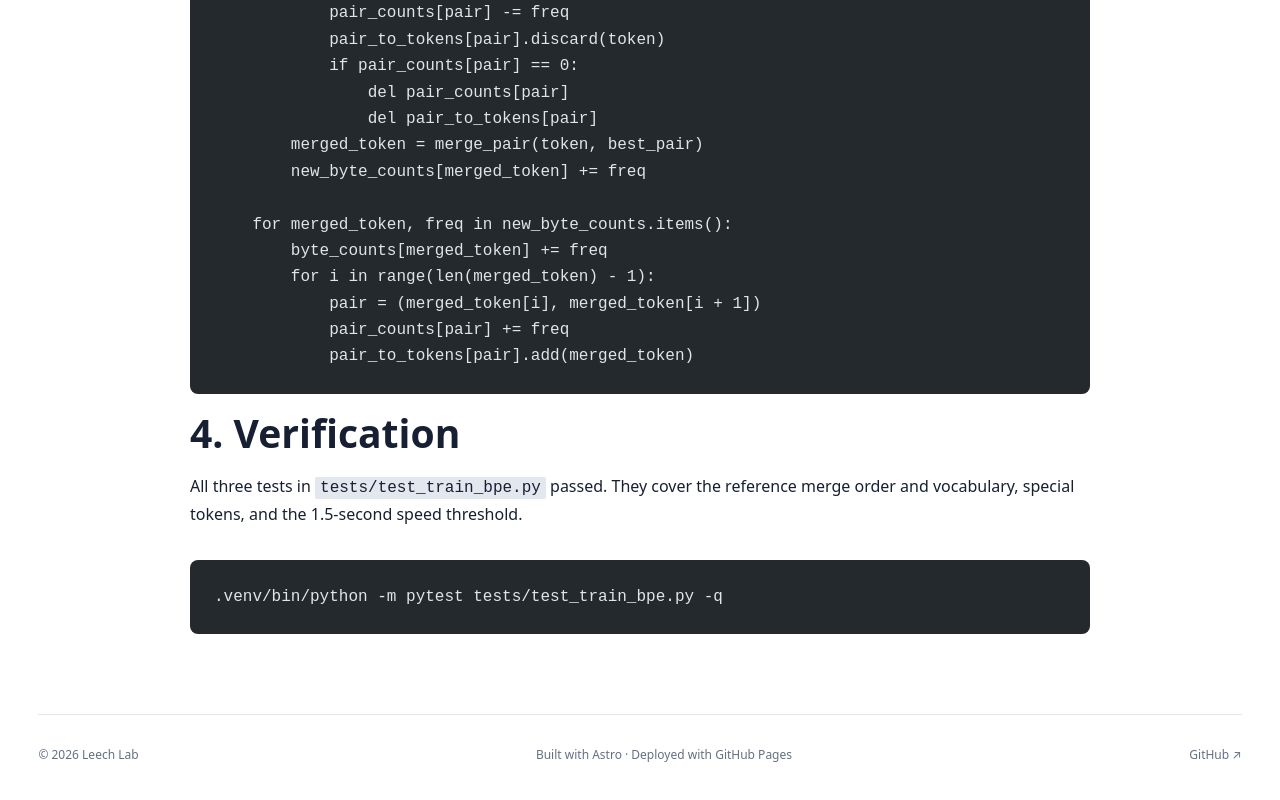
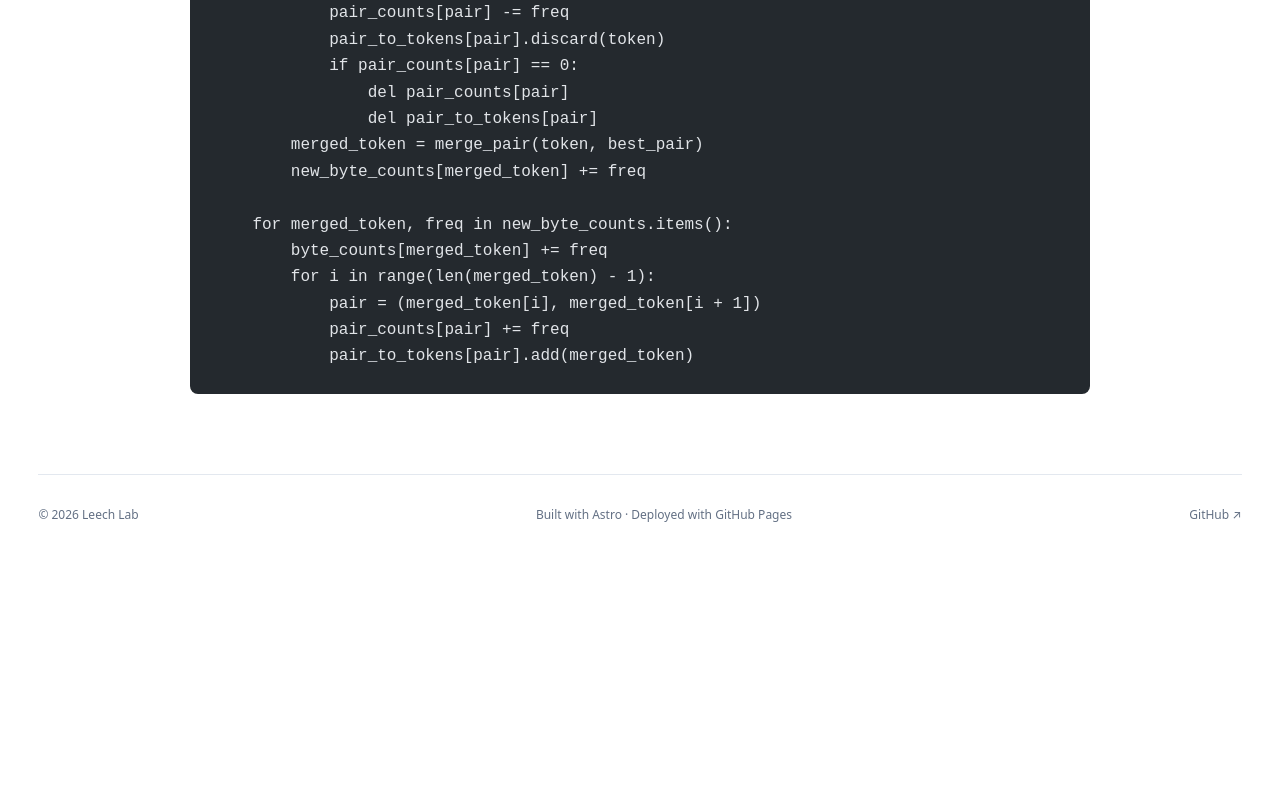
Before and after one commit to j22868706/leechlab, an Astro site: page /blog/bpe_optimization_notes in a window 1280 px wide. Shown: the part 3830-4630 px from the top of the page. After the commit the page ends 4400 px from the top, so only its background shows below. Built offline with nearby package versions, Linux system fonts and the light colour scheme; Astro itself is replaced by a stand-in of ours; code samples lack their colours.

Commit message:
Remove verification section from BPE notes

````diff
--- a/src/content/blog/bpe_optimization_notes.md
+++ b/src/content/blog/bpe_optimization_notes.md
@@ -116,11 +116,3 @@ while len(vocab) < vocab_size:
             pair_counts[pair] += freq
             pair_to_tokens[pair].add(merged_token)
 ```
-
-## 4. Verification
-
-All three tests in `tests/test_train_bpe.py` passed. They cover the reference merge order and vocabulary, special tokens, and the 1.5-second speed threshold.
-
-```sh
-.venv/bin/python -m pytest tests/test_train_bpe.py -q
-```
````
